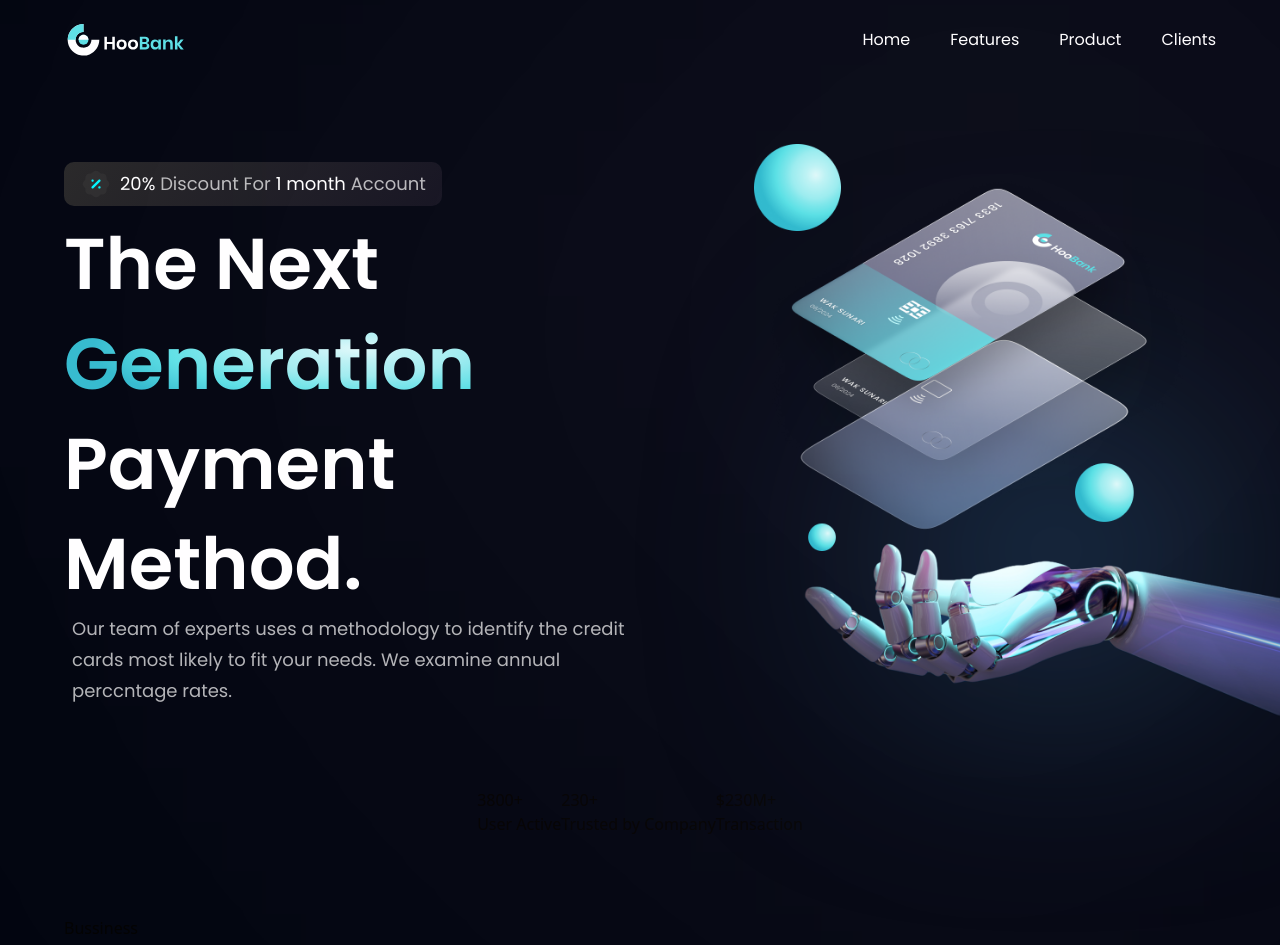
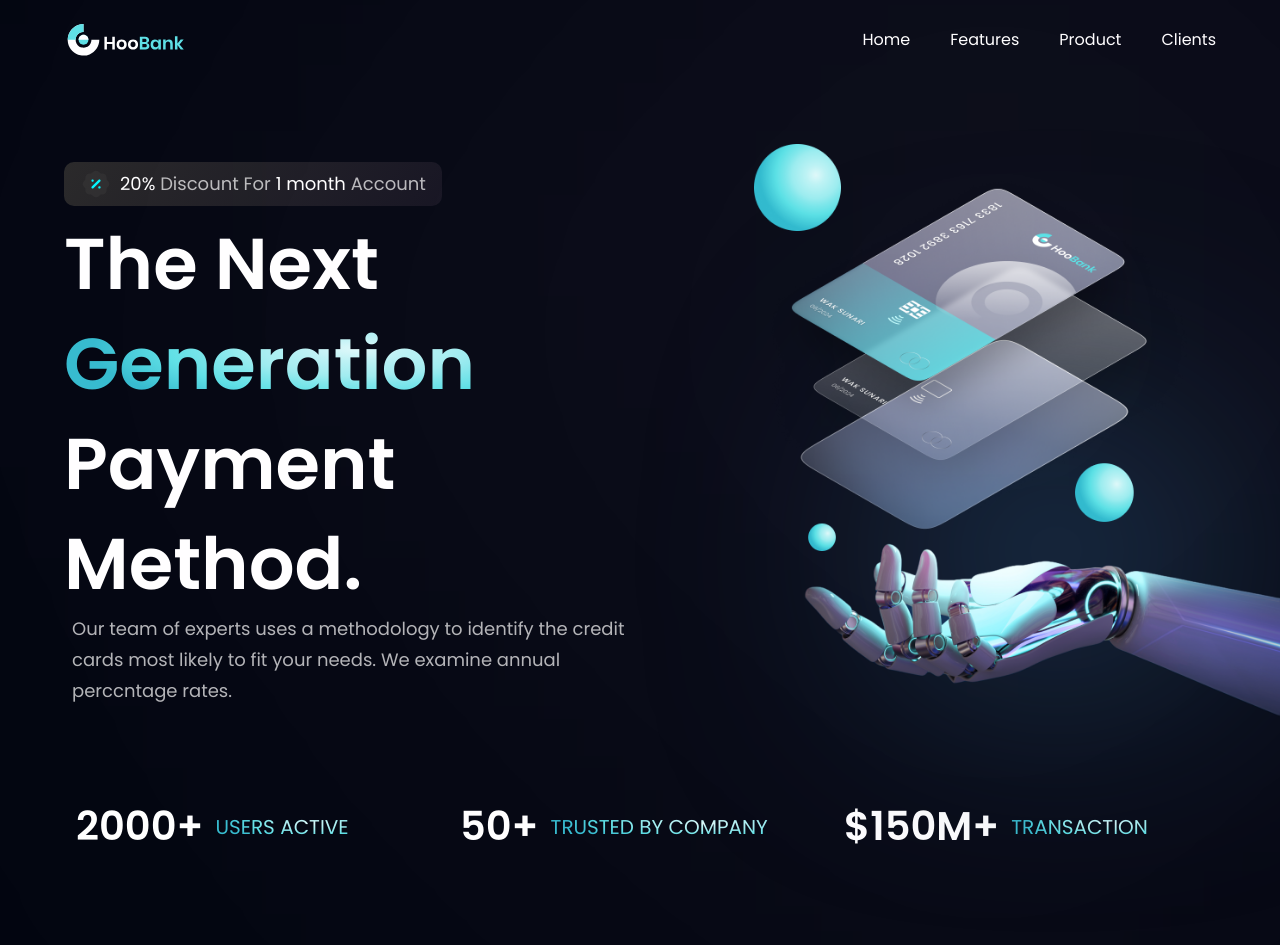
Before and after one commit to mediolano/modern-page, a React (Vite) app: page / in a window 1280 px wide. Shown: the top 945 px of the page. Built offline with nearby package versions, Linux system fonts and the light colour scheme.

Commit message:
Style stat component

```diff
--- a/src/components/Statistics.jsx
+++ b/src/components/Statistics.jsx
@@ -4,9 +4,16 @@
 const Statistics = () => (
   <section className={`${styles.flexCenter} flex-row flex-wrap sm:mb-20 mb-6`}>
     {stats.map((stat) => (
-      <div key={stat.id} className="">
-        <h4 className="">{stat.value}</h4>
-        <p className="">{stat.title}</p>
+      <div
+        key={stat.id}
+        className={`flex-1 flex justify-start items-center flex-row m-3`}
+      >
+        <h4 className="font-poppins font-semibold xs:text-[40px] text-[30px] xs:leading-[53px] leading=[43px] text-white">
+          {stat.value}
+        </h4>
+        <p className="font-poppins font-normal xs:text-[20px] text-[15px] xs:leading-[26px] leading=[21px] text-gradient uppercase ml-3">
+          {stat.title}
+        </p>
       </div>
     ))}
   </section>
--- a/src/constants/index.js
+++ b/src/constants/index.js
@@ -88,18 +88,18 @@
 export const stats = [
   {
     id: "stats-1",
-    title: "User Active",
-    value: "3800+",
+    title: "Users Active",
+    value: "2000+",
   },
   {
     id: "stats-2",
     title: "Trusted by Company",
-    value: "230+",
+    value: "50+",
   },
   {
     id: "stats-3",
     title: "Transaction",
-    value: "$230M+",
+    value: "$150M+",
   },
 ];
 
```
